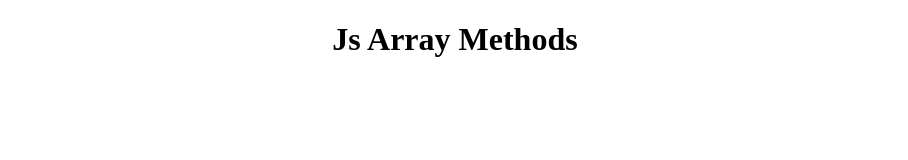
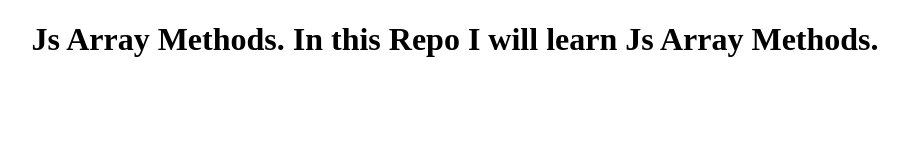
Before and after one commit to muhammadmuneeb1800/Leetcode-Solutions, a plain HTML site: page js-30-days/array/index.html in a window 1280 px wide. Shown: the whole page, without its empty margins (185-1093 px from the left). Drawn offline with Linux system fonts and the light colour scheme.

Commit message:
add array

```diff
--- a/js-30-days/array/index.html
+++ b/js-30-days/array/index.html
@@ -7,7 +7,7 @@
   </head>
   <body>
     <center>
-      <h1>Js Array Methods</h1>
+      <h1>Js Array Methods. In this Repo I will learn Js Array Methods.</h1>
     </center>
   </body>
 </html>
```
